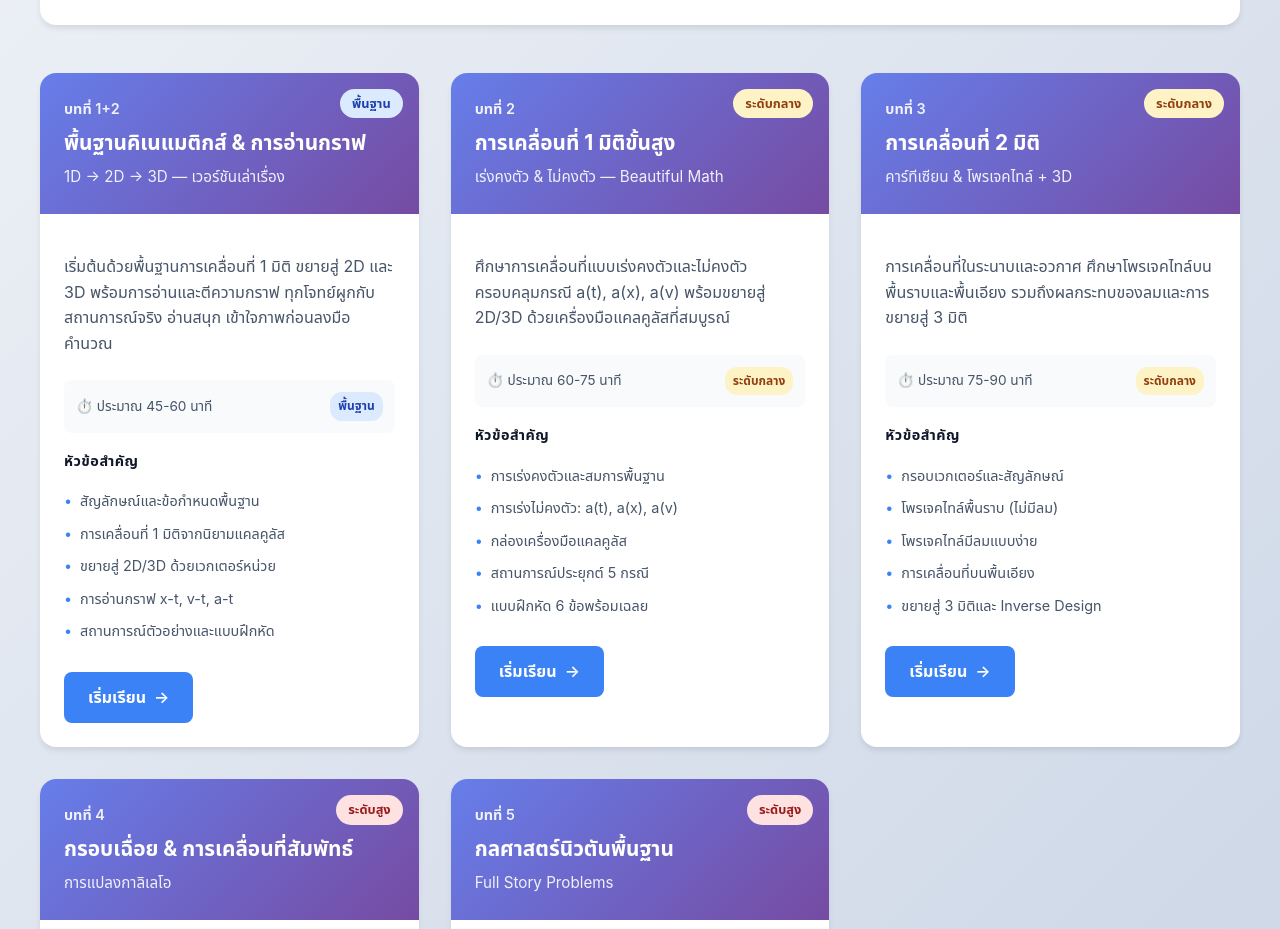
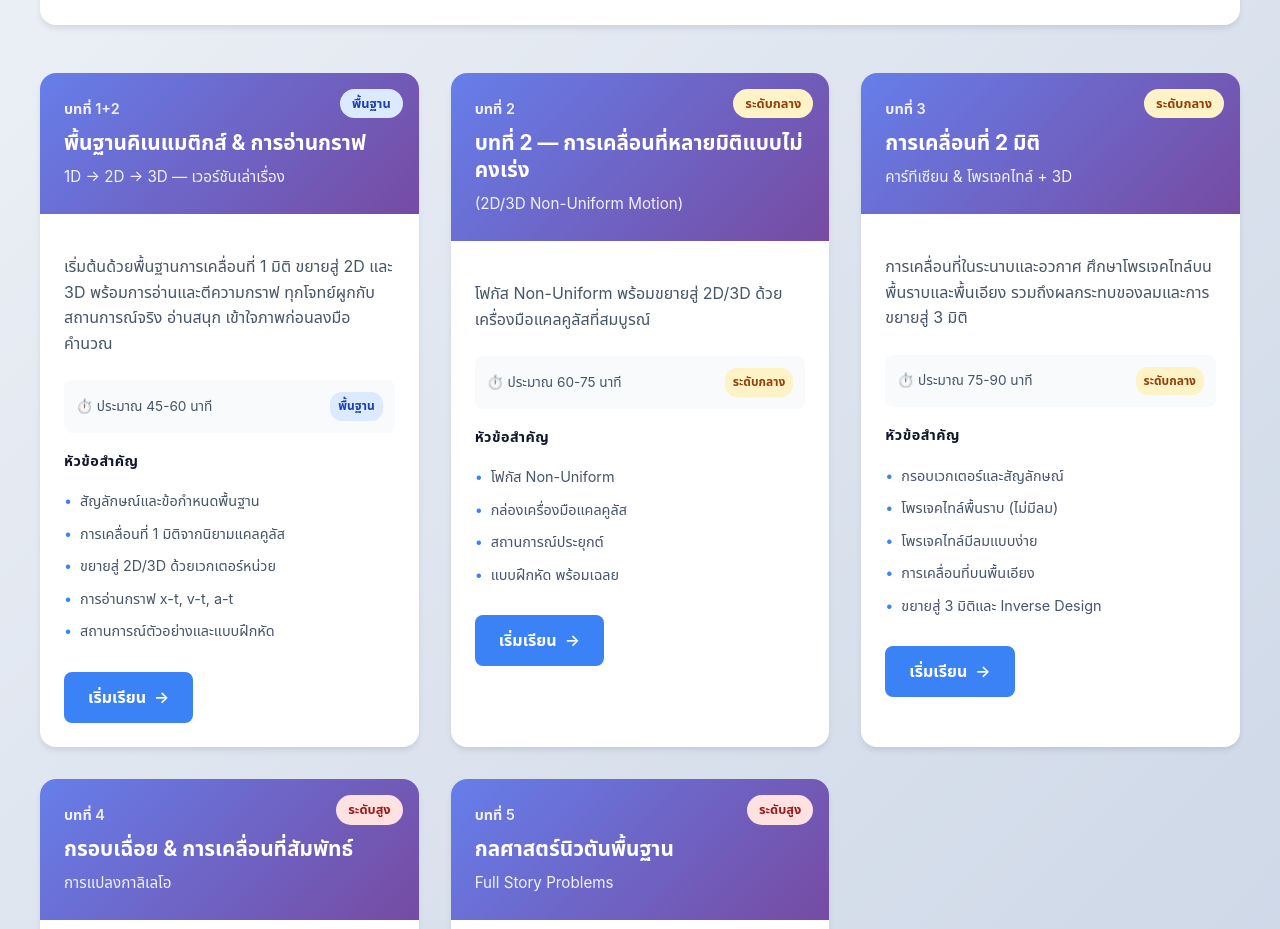
Before and after one commit to coolnut-academy/classical_mechanics_part1_by_Coolnut, a plain HTML site: page index.html in a window 1280 px wide. Shown: the part 780-1709 px from the top of the page. Drawn offline with nearby package versions, Linux system fonts and the light colour scheme.

Commit message:
ีupdate because chapter 2 fix

```diff
--- a/index.html
+++ b/index.html
@@ -690,12 +690,12 @@ window.MathJax = {
       <div class="chapter-header">
         <div class="status-badge status-intermediate">ระดับกลาง</div>
         <div class="chapter-number">บทที่ 2</div>
-        <h3 class="chapter-title">การเคลื่อนที่ 1 มิติขั้นสูง</h3>
-        <p class="chapter-subtitle">เร่งคงตัว & ไม่คงตัว — Beautiful Math</p>
+        <h3 class="chapter-title">บทที่ 2 — การเคลื่อนที่หลายมิติแบบไม่คงเร่ง </h3>
+        <p class="chapter-subtitle">(2D/3D Non-Uniform Motion)</p>
       </div>
       <div class="chapter-content">
         <p class="chapter-description">
-          ศึกษาการเคลื่อนที่แบบเร่งคงตัวและไม่คงตัว ครอบคลุมกรณี a(t), a(x), a(v)
+          โฟกัส Non-Uniform
           พร้อมขยายสู่ 2D/3D ด้วยเครื่องมือแคลคูลัสที่สมบูรณ์
         </p>
         <div class="chapter-meta">
@@ -709,11 +709,10 @@ window.MathJax = {
         <div class="chapter-topics">
           <h4>หัวข้อสำคัญ</h4>
           <ul class="topics-list">
-            <li>การเร่งคงตัวและสมการพื้นฐาน</li>
-            <li>การเร่งไม่คงตัว: a(t), a(x), a(v)</li>
+            <li>โฟกัส Non-Uniform</li>
             <li>กล่องเครื่องมือแคลคูลัส</li>
-            <li>สถานการณ์ประยุกต์ 5 กรณี</li>
-            <li>แบบฝึกหัด 6 ข้อพร้อมเฉลย</li>
+            <li>สถานการณ์ประยุกต์</li>
+            <li>แบบฝึกหัด พร้อมเฉลย</li>
           </ul>
         </div>
         <a href="chapter2.html" class="chapter-link">
```
